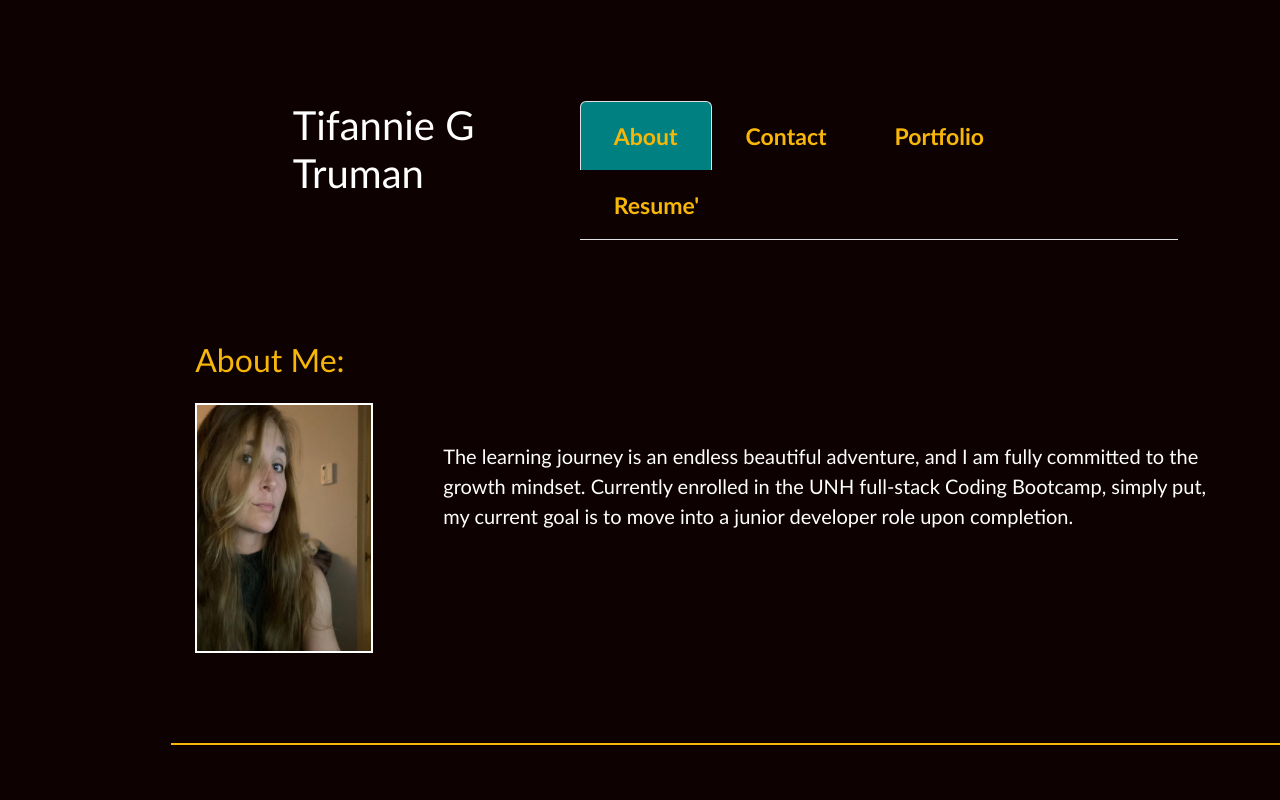
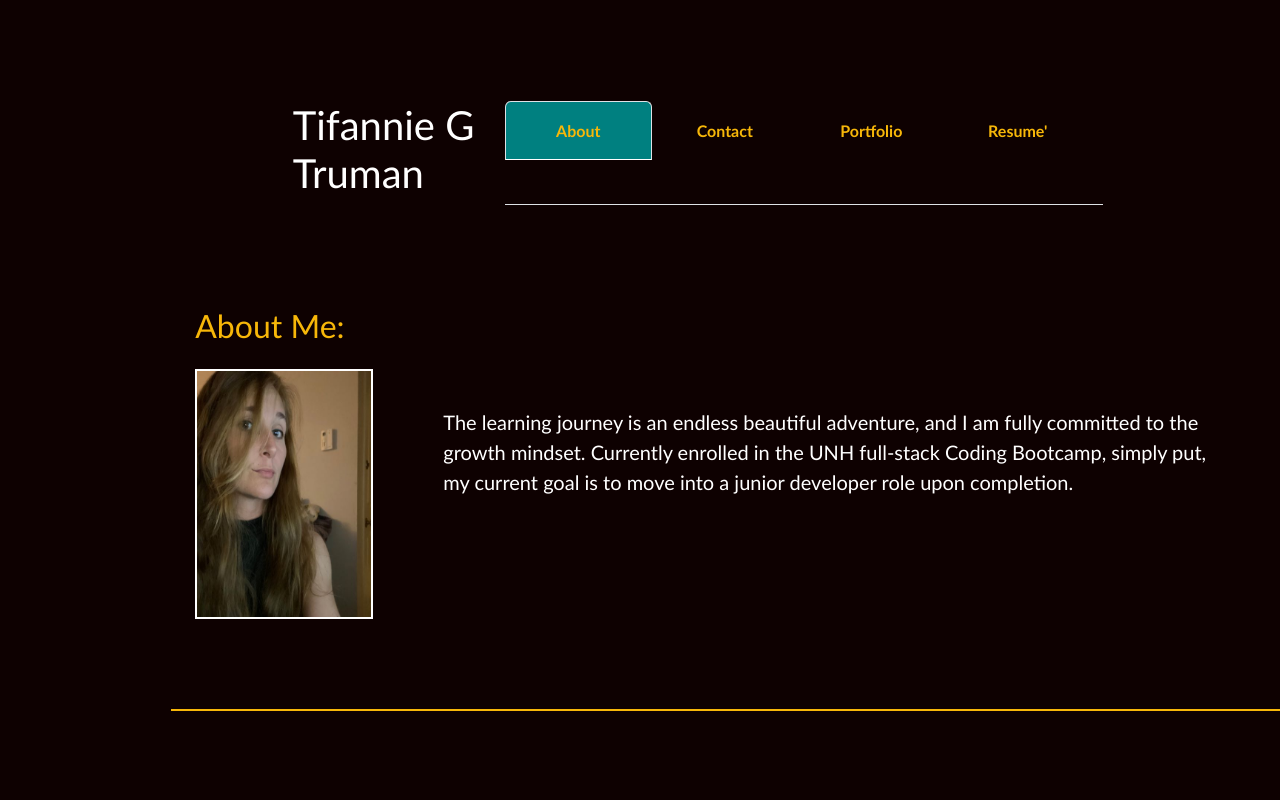
Before and after one commit to Nietru/Portfolio-Dev, a React (Create React App) app: page / in a window 1280 px wide. Shown: the top 800 px of the page. Built offline with nearby package versions, Linux system fonts and the light colour scheme.

Commit message:
figured out input validation in contact form

```diff
--- a/src/App.css
+++ b/src/App.css
@@ -6,6 +6,11 @@
     "Lucida Sans", Arial, sans-serif;
   background-color: rgb(14, 1, 1);
 }
+
+/* body .container {
+  background-image: url("./images/backgroundImg.jpg");
+  background-size: cover;
+} */
 
 .main-container .row {
   display: flex;
@@ -23,13 +28,17 @@ h2 {
 }
 
 .nav a {
+  text-align: center;
   color: rgb(247, 183, 9);
   font-weight: bold;
-  font-size: larger;
 }
 
 .nav a:hover {
   color: white;
+}
+
+.nav a:visited {
+  color: rgb(247, 183, 9);
 }
 
 /* Highlights the active link in the navbar */
--- a/src/components/Header.js
+++ b/src/components/Header.js
@@ -27,7 +27,7 @@ function Header() {
     <>
       <header className="container">
         <div className="row">
-          <h1 className="col-4">Tifannie G Truman</h1>
+          <h1 className="col-3">Tifannie G Truman</h1>
           <NavTabs
             currentPage={currentPage}
             handlePageChange={handlePageChange}
--- a/src/components/NavTabs.js
+++ b/src/components/NavTabs.js
@@ -3,8 +3,9 @@ import { NavLink } from "react-bootstrap";
 
 function NavTabs({ currentPage, handlePageChange }) {
   return (
+    // <div className="container-fluid">
     <ul className="col-8 nav nav-tabs">
-      <li className="nav-item">
+      <li className="col-3 nav-item">
         <a
           href="#about"
           onClick={() => handlePageChange("About")}
@@ -13,7 +14,7 @@ function NavTabs({ currentPage, handlePageChange }) {
           <NavLink activeClassName="active-link">About</NavLink>
         </a>
       </li>
-      <li className="nav-item">
+      <li className="col-3 nav-item">
         <a
           href="#contact"
           onClick={() => handlePageChange("Contact")}
@@ -22,7 +23,7 @@ function NavTabs({ currentPage, handlePageChange }) {
           <NavLink activeClassName="active-link">Contact</NavLink>
         </a>
       </li>
-      <li className="nav-item">
+      <li className="col-3 nav-item">
         <a
           href="#portfolio"
           onClick={() => handlePageChange("Portfolio")}
@@ -34,7 +35,7 @@ function NavTabs({ currentPage, handlePageChange }) {
         </a>
       </li>
       {/* TODO: need to make the resume a downloadable file: */}
-      <li className="nav-item">
+      <li className="col-3 nav-item">
         <a
           href="#resume"
           onClick={() => handlePageChange("Resume")}
@@ -44,6 +45,7 @@ function NavTabs({ currentPage, handlePageChange }) {
         </a>
       </li>
     </ul>
+    // </div>
   );
 }
 
--- a/src/components/pages/Contact.js
+++ b/src/components/pages/Contact.js
@@ -57,6 +57,7 @@ function Contact() {
             className="field col-5 mt-3"
             value={name}
             name="name"
+            required="true"
             onChange={handleInputChange}
             type="text"
             placeholder="Your name"
@@ -73,6 +74,7 @@ function Contact() {
             className="field msg-field col-7 mt-3"
             value={message}
             name="message"
+            required="true"
             onChange={handleInputChange}
             type="text"
             placeholder="Your Message Here"
```
